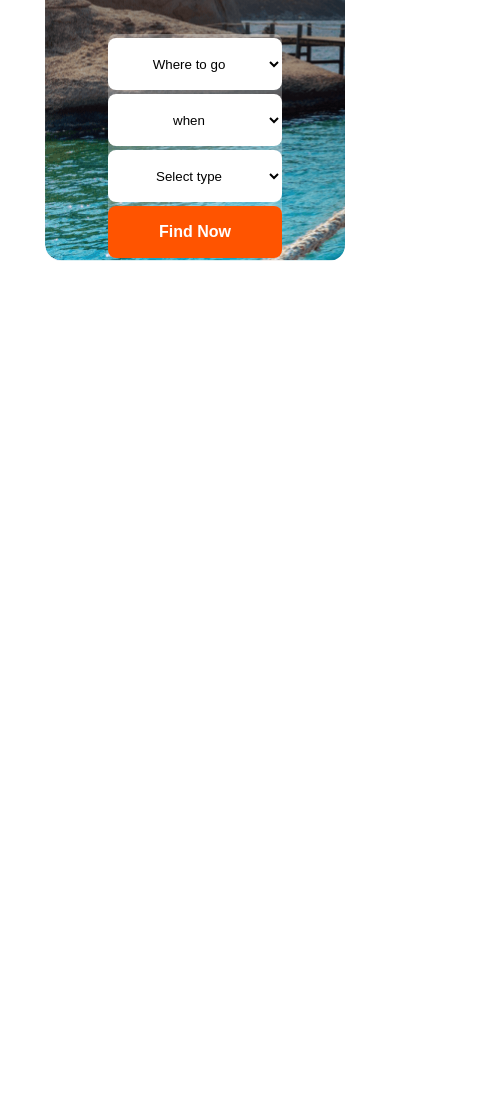
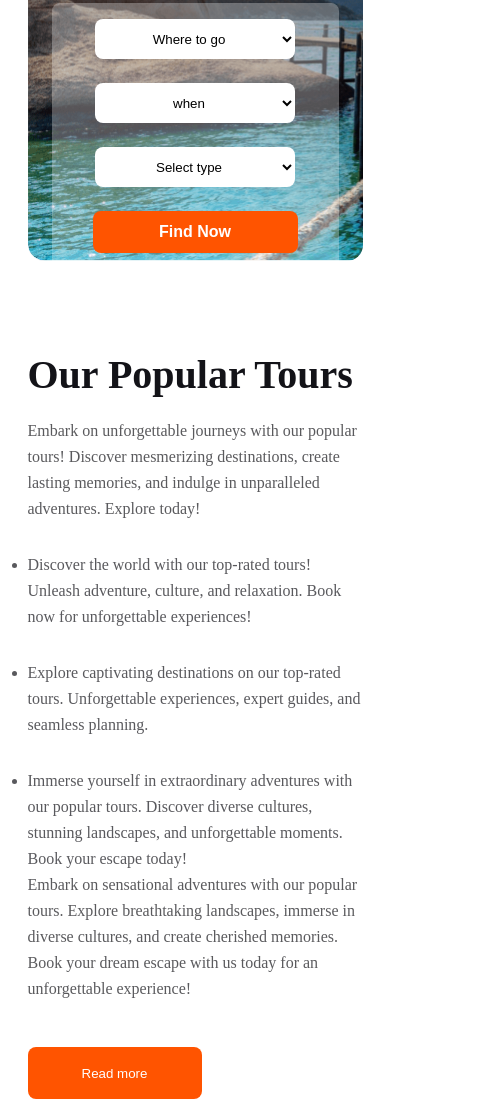
Before and after one commit to Noman4d/Hero-travels, a plain HTML site: page Hero travel/index.html in a window 390 px wide. Shown: the part 403-1520 px from the top of the page, 494 px wide, since content can reach past the window. Before the commit the page ends 844 px from the top, so only its background shows below. Drawn offline with Linux system fonts and the light colour scheme.

Commit message:
adde popular tour section

```diff
--- a/Hero travel/index.html
+++ b/Hero travel/index.html
@@ -5,16 +5,20 @@
     <meta name="viewport" content="width=device-width, initial-scale=1.0">
     <title>Hero Travels</title>
     <link rel="stylesheet" href="styles/index.css">
+    <script src="https://kit.fontawesome.com/536d3d577c.js" crossorigin="anonymous"></script>
 </head>
 <body>
     <header>
         <nav class="navs">
             <div class="header-title"><img src="./Images/Group 40071 (2).png" alt=""><h3>Hero <span class="travel">Travel</span></h3></div>
-            <div class="header-sections"><ul><a href="#"><span class="home">Home</span></a></ul>
+            <div class="header-sections">
+                <ul><a href="#"><span class="home">Home</span></a></ul>
             <ul><a href="#">Packages</a></ul>
             <ul><a href="#">Testimonial</a></ul>
             <ul>
-                <a href="#">Blog</a></ul></div>
+                <a href="#">Blog</a></ul>
+                <i class="fa-solid fa-bars"></i>
+            </div>
         </nav>
     </header>
     <main>
@@ -31,6 +35,23 @@
             </div>
 
         </div>
+        <section class="popular-tours">
+            <div class="popular-titles">
+                <h2>Our Popular Tours</h2>
+                <p>Embark on unforgettable journeys with our popular tours! Discover mesmerizing destinations, create lasting memories, and indulge in unparalleled adventures. Explore today!</p>
+                <ul>
+                    <li>Discover the world with our top-rated tours! Unleash adventure, culture, and relaxation. Book now for unforgettable experiences!</li>
+                    <li>
+                        Explore captivating destinations on our top-rated tours. Unforgettable experiences, expert guides, and seamless planning. </li>
+                        <li>
+                            Immerse yourself in extraordinary adventures with our popular tours. Discover diverse cultures, stunning landscapes, and unforgettable moments. Book your escape today!</li>
+                </ul>
+                <p>
+                    Embark on sensational adventures with our popular tours. Explore breathtaking landscapes, immerse in diverse cultures, and create cherished memories. Book your dream escape with us today for an unforgettable experience!</p>
+                    <button class="popular-btn">Read more</button>
+            </div>
+            <div class="popuar-img"><img src="./Images/Rectangle 4.png" alt=""></div>
+        </section>
     </main>
 
 </body>
--- a/Hero travel/styles/index.css
+++ b/Hero travel/styles/index.css
@@ -128,28 +128,113 @@ font-weight: 400;
  width: 665px;
  margin-top: 30px;
 }
+.popular-tours{
+    display: flex;
+   margin-top: 90px;
+   gap: 100px;
+}
+.popular-tours h2{
+    color: #131318;
+    font-size: 40px;
+    font-weight: 800;
+    margin-bottom: 20px;
+
+}
+.popular-tours ul li{
+    color: rgba(19, 19, 24, 0.70);
+
+font-size: 16px;
+margin-top: 30px;
+font-weight: 400;
+line-height: 26px; /* 162.5% */
+}
+.popular-tours p{
+    color: #5A5A5D;
+
+font-size: 16px;
+
+font-weight: 400;
+line-height: 26px; /* 162.5% */
+}
+.popular-btn{
+    width: 174px;
+height: 52px;
+color: #FFF;
+border-radius: 8px;
+background: #FF5400;
+border: none;
+margin-top: 45px;
+}
+
+
+
+
+
+
+
+
+
+
+
+
+
+
+
+
+
 
 /* Rensponsive */
 @media screen and (max-width:556px) {
    * {
-    max-width: 300px;
+    max-width: 335px;
     margin:0px auto;
     padding: 0;
     box-sizing: border-box;
    }
+   .header-sections ul a{
+    display: none;
+   }
+   .header-sections i{
+    margin-right: 40px;
+   }
    .banner-titles h1{
     height: 50px;
-    font-size: 34px;
+    font-size: 22px;
     margin-top: 50px;
+    width: 205px;
+   }
+   .banner-titles p{
+    width: 300px;
+    font-size: 14px;
    }
    .banner-inputs{
-    padding: 0 0 ;
+    display: flex;
+width: 287px;
+flex-direction: column;
+align-items: flex-start;
+justify-content: center;
+
    }
    .banner-inputs select{
-    display: flex;
-    justify-content: center;
-   align-items: center;
-   margin: 4px 0;
+    width: 200px;
+    height: 40px;
+    margin: 0 auto;
+
+   }
+   .banner-inputs .btn{
+    width: 205px;
+height: 42px;
+margin-bottom: 10px;
    }
 
+
+   .popular-tours{
+    flex-direction: column;
+    width: 335px;
+   }
+   .popular-tours .popular-title{
+    width: 300px;
+   }
+
+
 }
```
